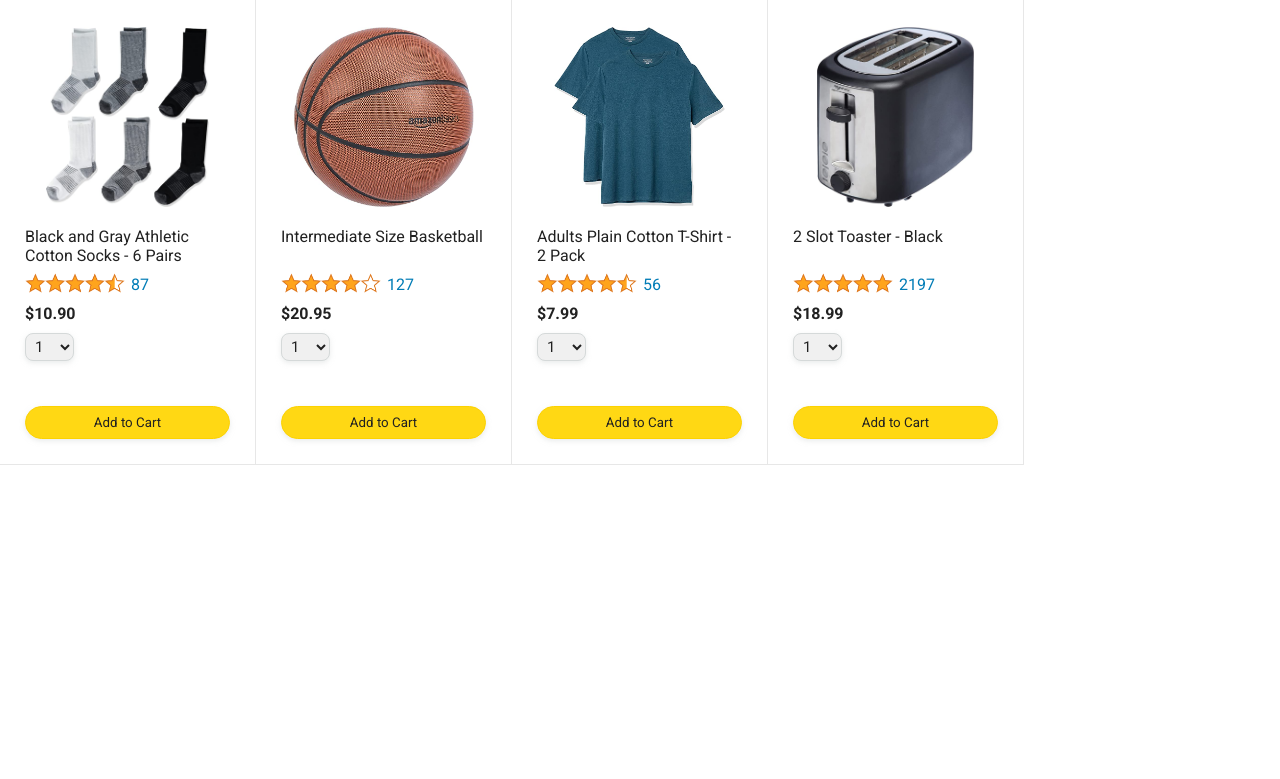
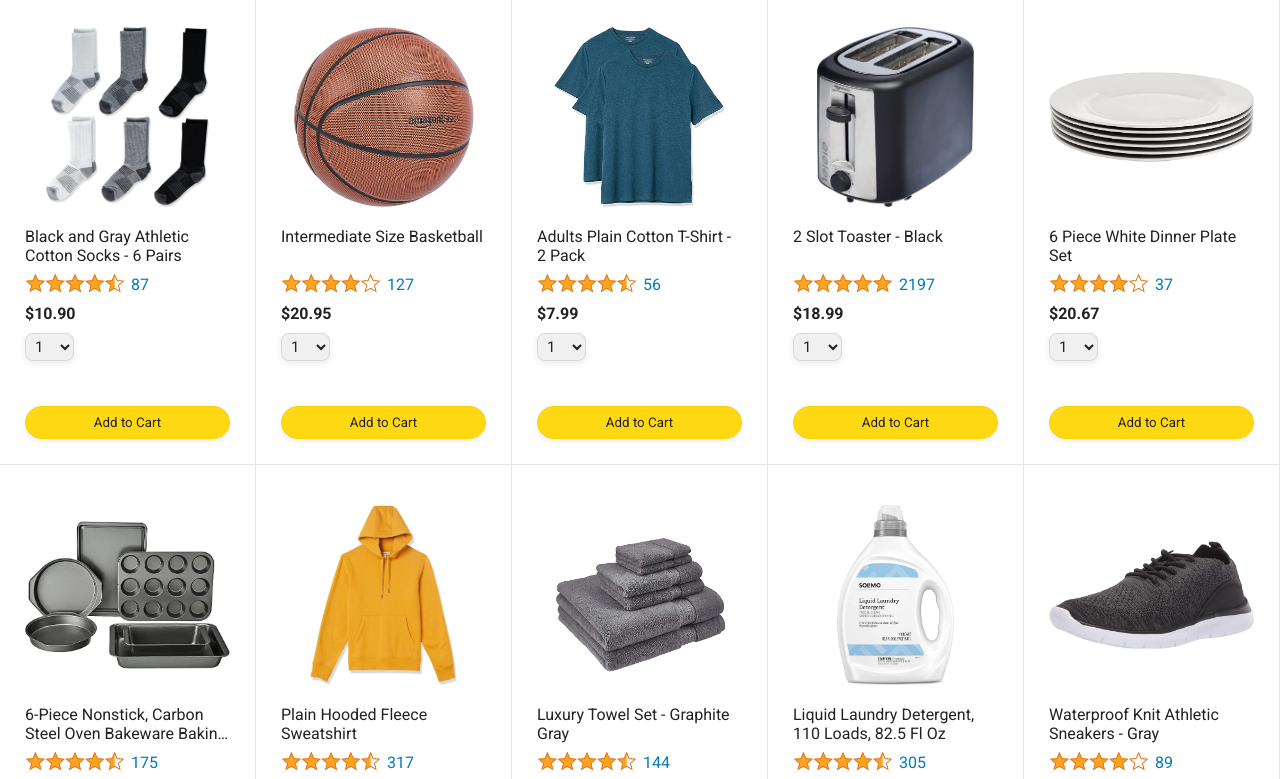
Before and after one commit to astrohub-dev/Amazon-project, a plain HTML site: page amazon.html in a window 1280 px wide. Shown: the part 73-852 px from the top of the page. Before the commit the page ends 800 px from the top, so only its background shows below. Drawn offline with Linux system fonts and the light colour scheme.

Commit message:
save changes

```diff
--- a/amazon.html
+++ b/amazon.html
@@ -56,6 +56,7 @@
       </div>
     </div>
 
+    <script src="data/products.js"></script>
    <script src="scripts/amazon.js"></script>
   </body>
 </html>
--- a/scripts/amazon.js
+++ b/scripts/amazon.js
@@ -1,48 +1,4 @@
-/*{
-    image:
-    name:
-    ratings: {
-        stars:
-        count:
-    },
-    price:
-} */
-
-const products = [{
-        image: "images/products/athletic-cotton-socks-6-pairs.jpg",
-        name: "Black and Gray Athletic Cotton Socks - 6 Pairs",
-        ratings: {
-            stars: "images/ratings/rating-45.png",
-            count: 87
-        },
-        price: 10.90
-    }, {
-        image: "images/products/intermediate-composite-basketball.jpg",
-        name: "Intermediate Size Basketball",
-        ratings: {
-            stars: "images/ratings/rating-40.png",
-            count: 127
-        },
-        price: 20.95
-    }, {
-        image: "images/products/adults-plain-cotton-tshirt-2-pack-teal.jpg",
-        name: "Adults Plain Cotton T-Shirt - 2 Pack",
-        ratings: {
-            stars: "images/ratings/rating-45.png",
-            count: 56
-        },
-        price: 7.99
-    }, {
-        image: "images/products/black-2-slot-toaster.jpg",
-        name: "2 Slot Toaster - Black",
-        ratings: {
-            stars: "images/ratings/rating-50.png",
-            count: 2197
-        },
-        price: 18.99
-    }];
-
-    let productsHTML = '';
+ let productsHTML = '';
     for(let i = 0; i < products.length; i++) {
         const product = products[i];
         //products === the array name,
@@ -60,14 +16,14 @@ const products = [{
 
             <div class="product-rating-container">
                 <img class="product-rating-stars"
-                src="${product.ratings.stars}">
+                src="images/ratings/rating-${product.rating.stars * 10}.png">
                 <div class="product-rating-count link-primary">
-                ${product.ratings.count}
+                ${product.rating.count}
                 </div>
             </div>
 
             <div class="product-price">
-                $${(product.price).toFixed(2)}
+                $${(product.priceCents / 100).toFixed(2)}
             </div>
 
             <div class="product-quantity-container">
```
Also changed, not shown: data/products.js (+10 -0 lines).
